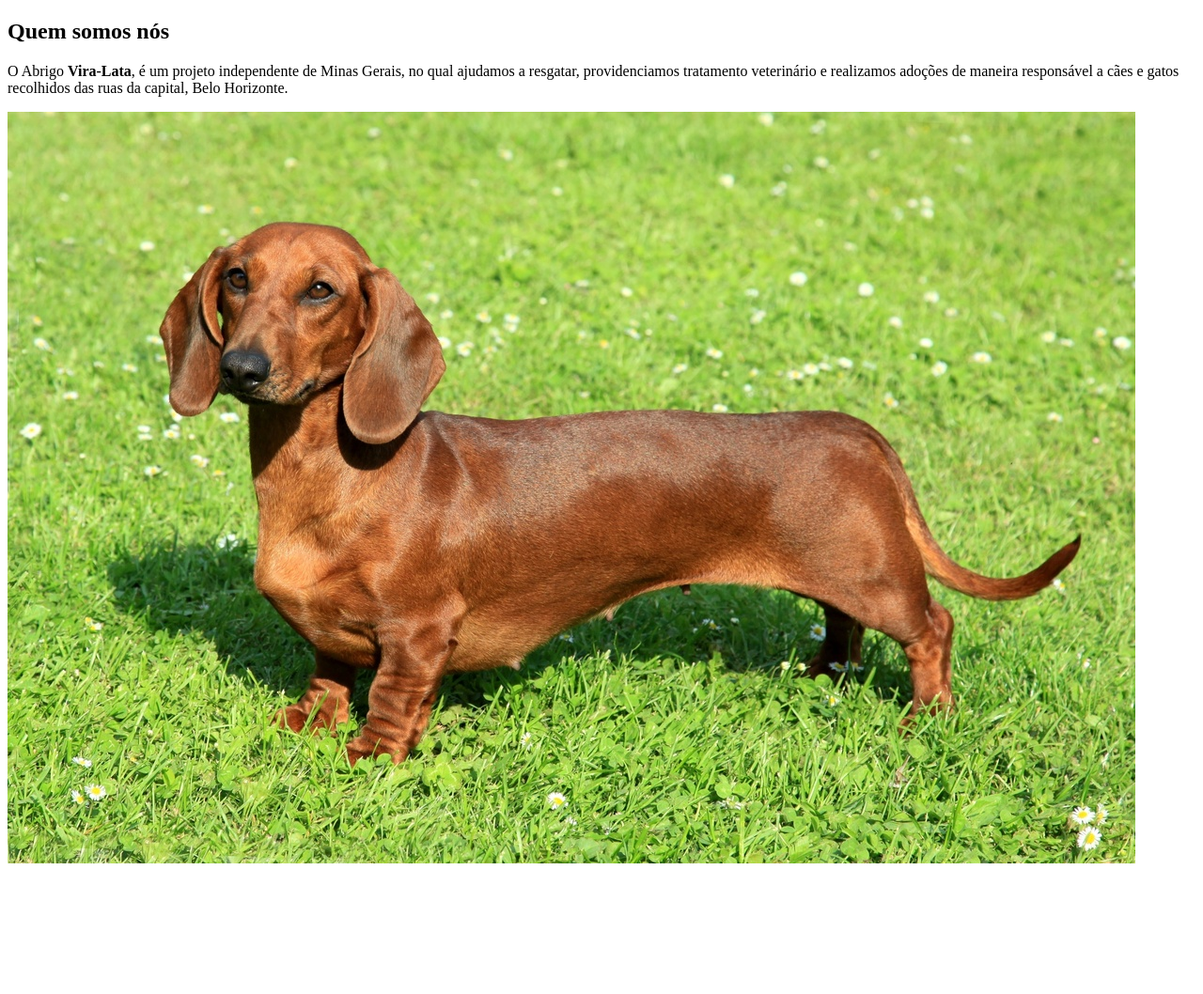
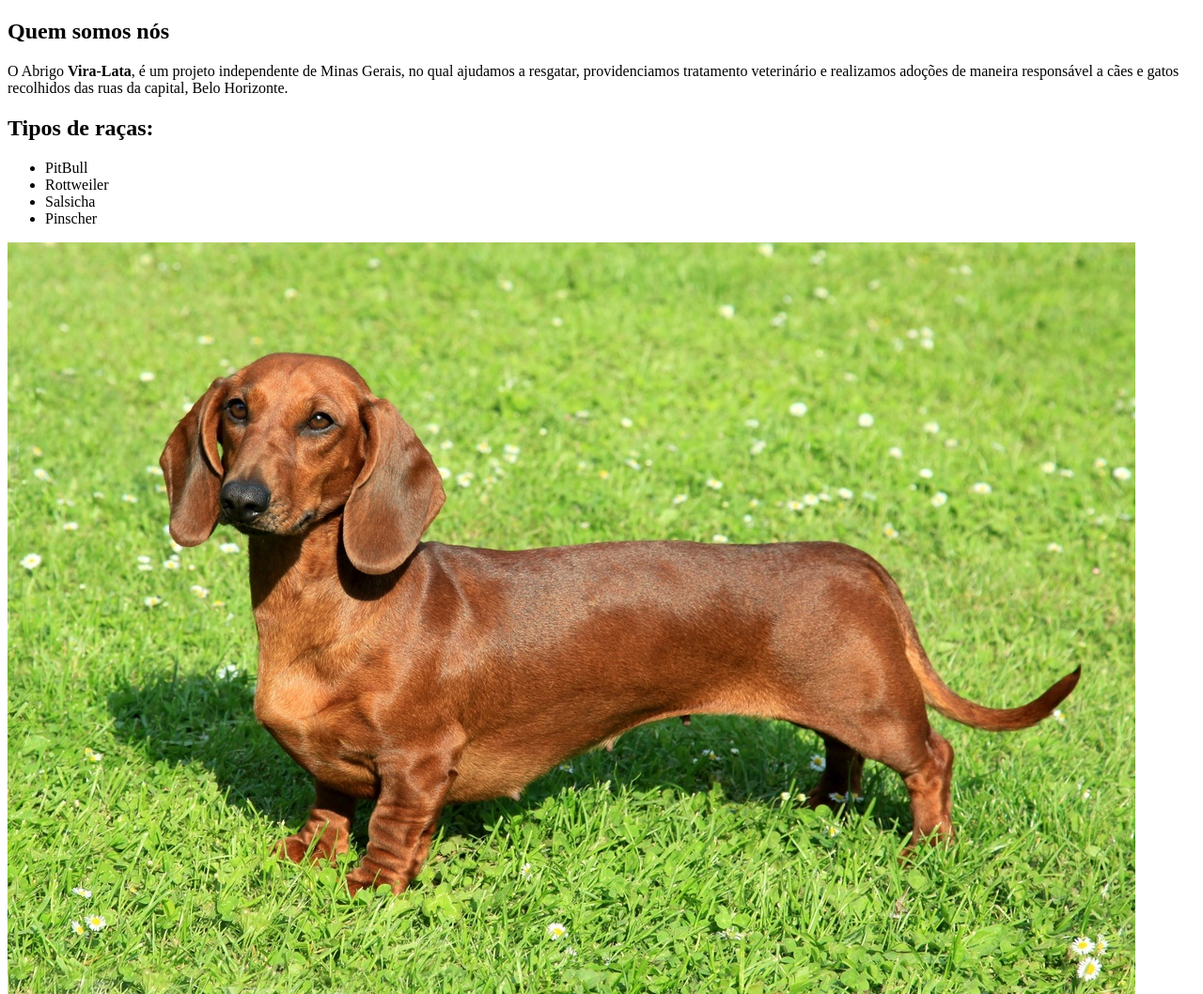
Before and after one commit to GabriellyDiasPereira/study-HTML, a plain HTML site: page index.html in a window 1280 px wide. Shown: the whole page at 94% size. Before the commit the page ends 931 px from the top, so only its background shows below. Drawn offline with Linux system fonts and the light colour scheme.

Commit message:
add lista das raças de cachorro

```diff
--- a/index.html
+++ b/index.html
@@ -13,6 +13,13 @@
         tratamento veterinário e realizamos adoções de maneira responsável a cães e gatos recolhidos das ruas da
         capital, Belo Horizonte.</p>
 
+        <h2>Tipos de raças:</h2>
+        <ul>
+            <li>PitBull</li>
+            <li>Rottweiler</li>
+            <li>Salsicha</li>
+            <li>Pinscher</li>
+        </ul>
     <img src="./images/salsicha.jpg" alt="Cachorro salsicha na grama" />
 </body>
 
```
